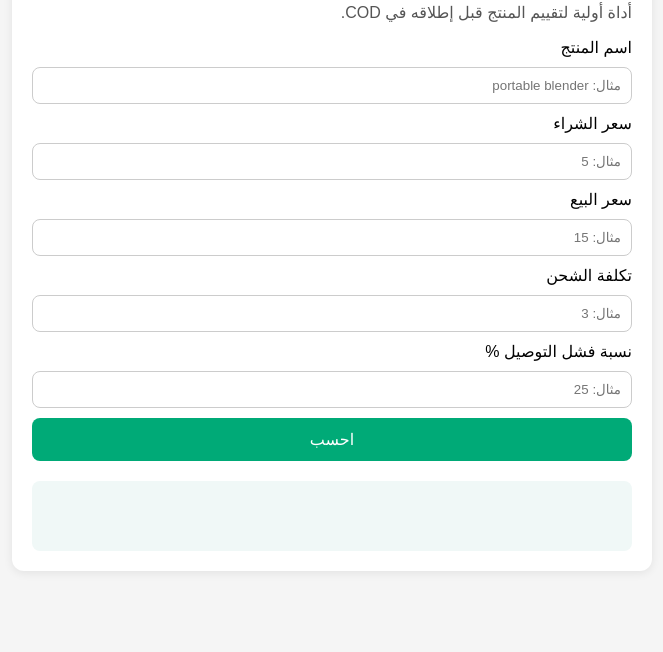
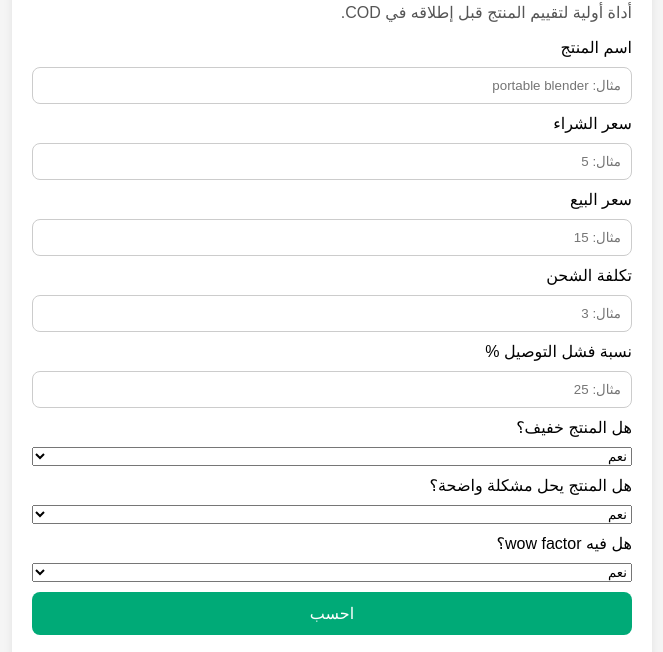
Before and after one commit to roussi42/cod-product-checker, a plain HTML site: page index.html in a window 1280 px wide. Shown: the part 131-783 px from the top of the page, without its empty margins (308-971 px from the left). Drawn offline with Linux system fonts and the light colour scheme.

Commit message:
Update index.html

```diff
--- a/index.html
+++ b/index.html
@@ -27,6 +27,24 @@
       <label>نسبة فشل التوصيل %</label>
       <input type="number" id="failureRate" placeholder="مثال: 25" />
 
+      <label>هل المنتج خفيف؟</label>
+      <select id="isLight">
+        <option value="yes">نعم</option>
+        <option value="no">لا</option>
+      </select>
+
+      <label>هل المنتج يحل مشكلة واضحة؟</label>
+      <select id="solvesProblem">
+        <option value="yes">نعم</option>
+        <option value="no">لا</option>
+      </select>
+
+      <label>هل فيه wow factor؟</label>
+      <select id="wowFactor">
+        <option value="yes">نعم</option>
+        <option value="no">لا</option>
+      </select>
+
       <button type="submit">احسب</button>
     </form>
 
```
